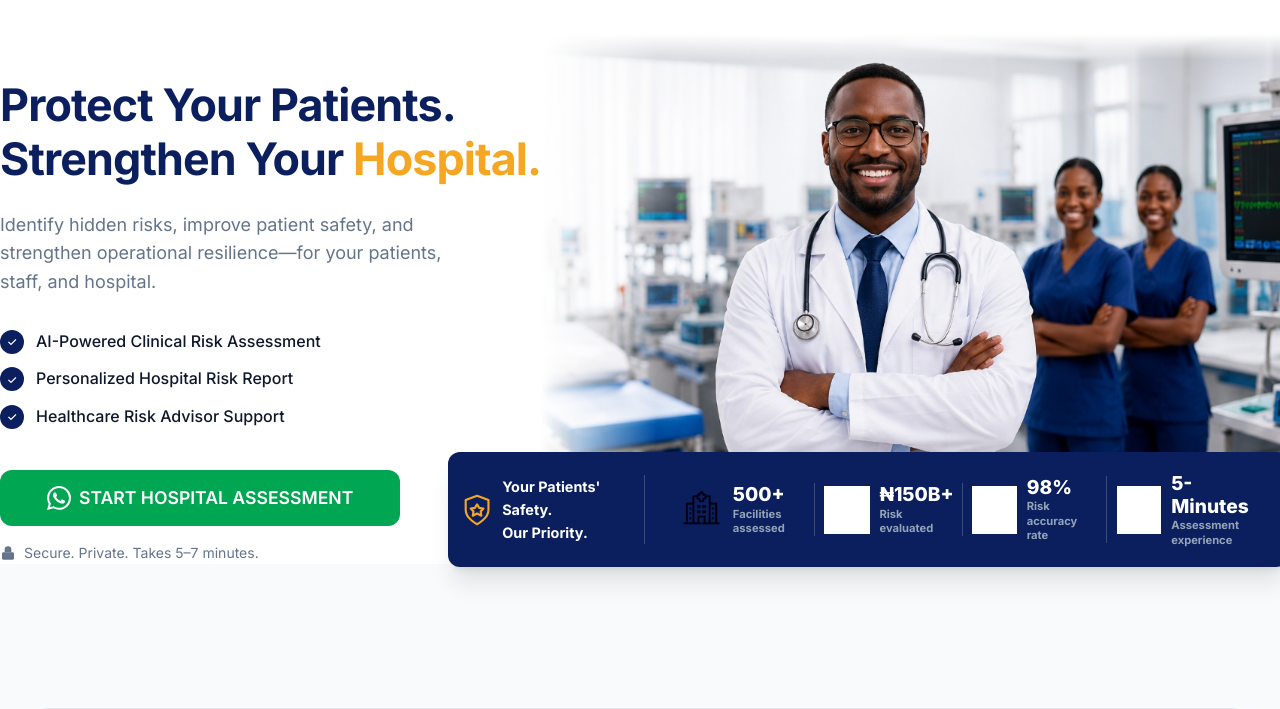
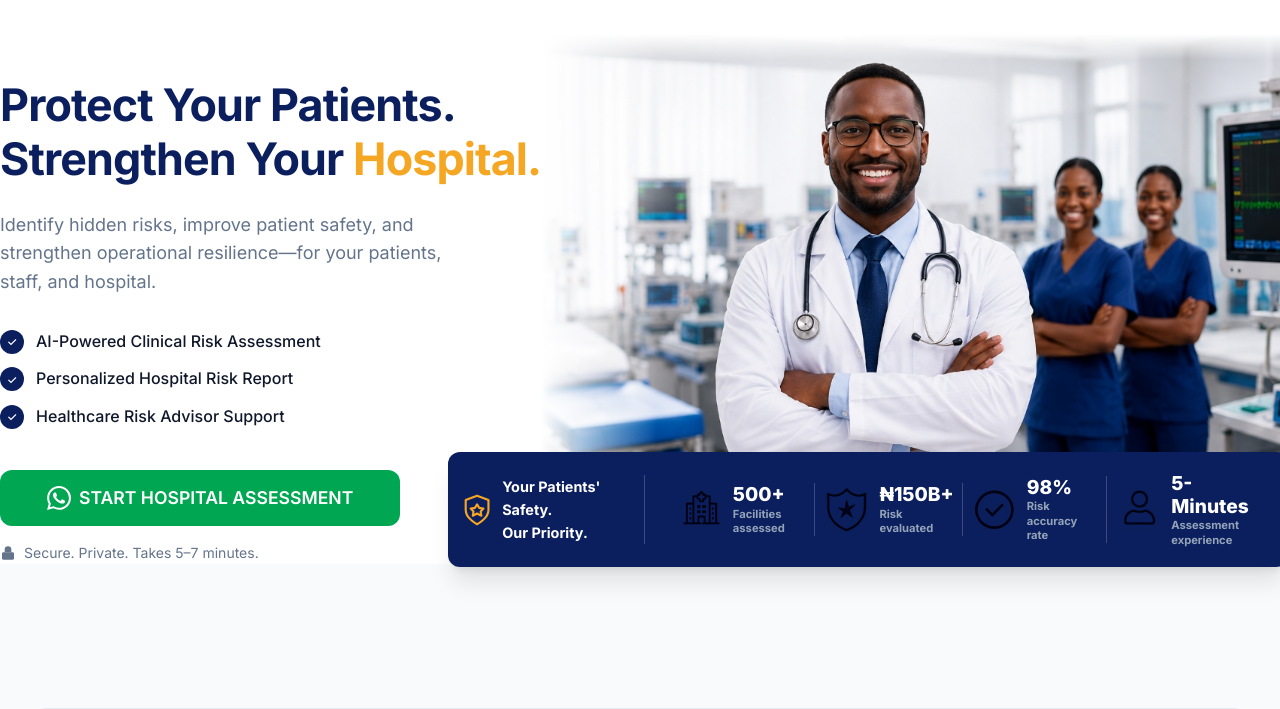
Before and after one commit to olaakanbi77/CoverScoreAI, a Node server app: page /hospital in a window 1280 px wide. Shown: the part 114-823 px from the top of the page. Run offline with Node 20, Linux system fonts and the light colour scheme; some libraries are stand-ins or nearby versions.

Commit message:
Revert metric icons to original colors

```diff
--- a/src/public/css/landing.css
+++ b/src/public/css/landing.css
@@ -420,17 +420,6 @@ p { margin: 0; }
 .overlay-metric-icon svg {
   width: 32px;
   height: 32px;
-}
-
-.overlay-metric:not(:first-child) .overlay-metric-icon img {
-  filter: brightness(0) invert(1);
-  mix-blend-mode: normal !important;
-}
-
-.overlay-metric:not(:first-child) .overlay-metric-icon svg {
-  color: white;
-  fill: white;
-  stroke: white;
 }
 
 .overlay-metric-val {
```
